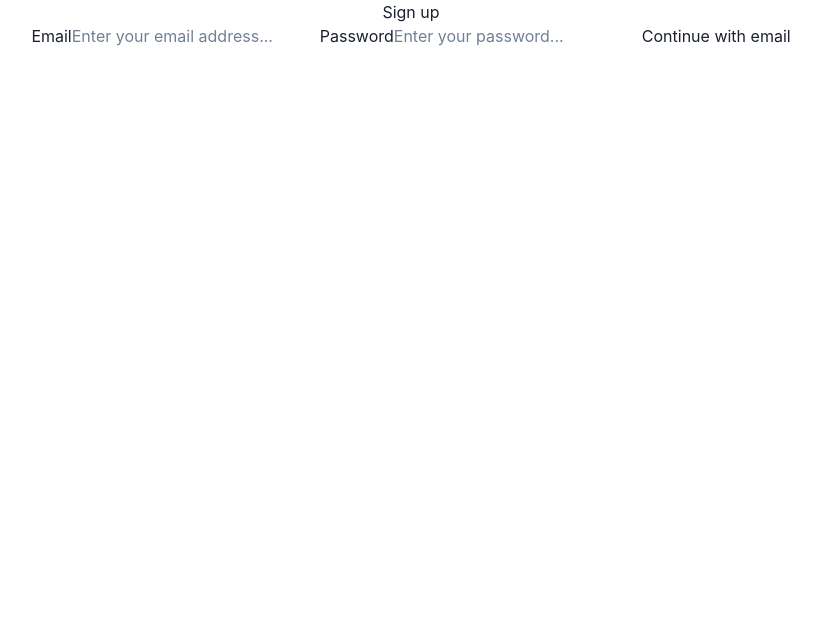
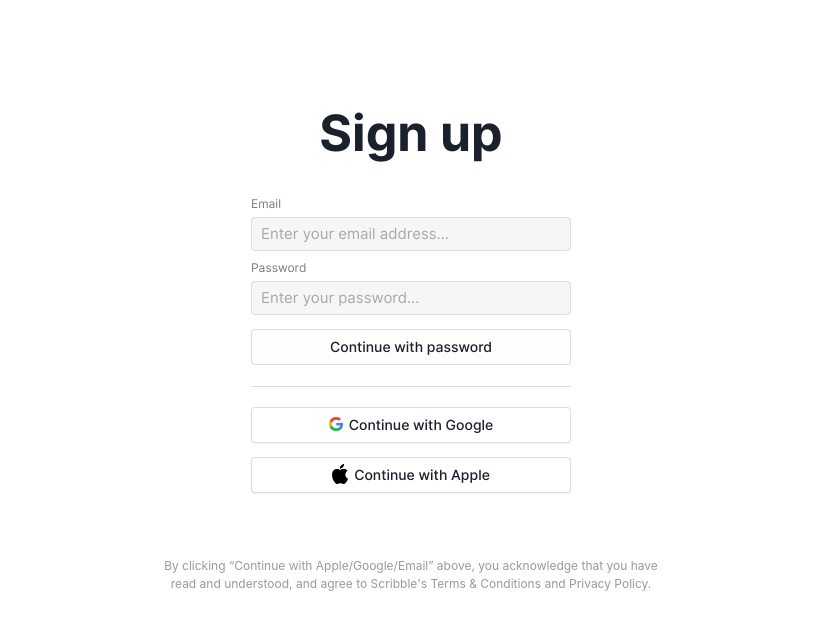
Before and after one commit to celuu/notion-clone, a React (Create React App) app in the folder frontend/: page /signup in a window 1280 px wide. Shown: the top 630 px of the page, without its empty margins (229-1050 px from the left). Built offline with nearby package versions, Linux system fonts and the light colour scheme.

Commit message:
added styling for signup page

```diff
--- a/frontend/src/features/Login/Login.css
+++ b/frontend/src/features/Login/Login.css
@@ -23,12 +23,6 @@
   user-select: none;
 }
 
-#email {
-  position: relative;
-}
-
-
-
 .continue-with-logo {
   margin: 0 6px 2px 0;
 }
@@ -50,13 +44,13 @@
   border-bottom: 1px solid rgba(55, 53, 47, 0.16);
 }
 
-.login-page {
+.session-page {
   width: 100%;
   display: flex;
   justify-content: center;
 }
 
-.login-form-container {
+.session-form-container {
   margin-top: 12vh;
   margin-bottom: 16vh;
   width: 100%;
@@ -67,13 +61,13 @@
   align-items: center;
 }
 
-.login-form-container > h1 {
+.session-form-container > h1 {
   font-size: 50px;
   margin-bottom: 24px;
   font-family: "inter-ui-bold", sans-serif;
 }
 
-.login-form {
+.session-form {
   display: flex;
   flex-direction: column;
   align-items: flex-start;
@@ -81,9 +75,9 @@
   max-width: 320px;
 }
 
-.login-form > label {
-  margin-bottom: 4px;
+.session-form > label {
   font-size: 12px;
+  font-family: "inter-ui-regular", sans-serif;
   color: rgba(55, 53, 47, 0.65);
 }
 
@@ -122,6 +116,10 @@
   font-weight: 400;
 }
 
+.signup-submit {
+  margin-bottom: 0;
+}
+
 .continue-with {
   background: white;
   line-height: 1.2;
@@ -135,6 +133,7 @@
 }
 
 .error {
+  font-family: "inter-ui-regular", sans-serif;
   color: rgb(235, 87, 87);
   font-size: 14px;
   width: 100%;
@@ -165,3 +164,19 @@
   margin-top: 10px;
   margin-bottom: 0;
 }
+
+input[type="search"]::-webkit-search-cancel-button {
+  -webkit-appearance: none;
+  height: 1em;
+  width: 1em;
+  border-radius: 50em;
+  background: url(https://pro.fontawesome.com/releases/v5.10.0/svgs/solid/times-circle.svg) no-repeat 50% 50%;
+  background-size: contain;
+  opacity: 0;
+  pointer-events: none;
+}
+
+input[type="search"]:focus::-webkit-search-cancel-button {
+  opacity: .3;
+  pointer-events: all;
+}
--- a/frontend/src/features/Login/Login.tsx
+++ b/frontend/src/features/Login/Login.tsx
@@ -31,10 +31,10 @@ const Login: React.FC = () => {
   };
 
   return (
-    <div className="login-page">
-      <div className="login-form-container">
+    <div className="session-page">
+      <div className="session-form-container">
         <h1>Log in</h1>
-        <form className="login-form" onSubmit={handleFormSubmit}>
+        <form className="session-form" onSubmit={handleFormSubmit}>
           <button className="form-button continue-with google">
             <img
               src={GoogleLogo}
@@ -60,7 +60,7 @@ const Login: React.FC = () => {
           </div>
           <label htmlFor="email">Email</label>
           <input
-            type="text"
+            type="search"
             id="email"
             placeholder="Enter your email address..."
             value={email}
--- a/frontend/src/features/Signup/Signup.tsx
+++ b/frontend/src/features/Signup/Signup.tsx
@@ -1,5 +1,9 @@
 import React, { useState } from "react";
 import { useSignup } from "../../hooks/useSignup";
+import "../Login/Login.css";
+import { Spinner } from "@chakra-ui/spinner";
+import GoogleLogo from "../../assets/google-logo.png";
+import AppleLogo from "../../assets/apple-logo.png";
 
 const Signup: React.FC = () => {
   const [email, setEmail] = useState<string>("");
@@ -12,12 +16,14 @@ const Signup: React.FC = () => {
   };
 
   return (
-    <form className="signup-form" onSubmit={handleSubmit}>
+    <div className="session-page">
+      <div className="session-form-container">
         <h1>Sign up</h1>
+        <form className="session-form" onSubmit={handleSubmit}>
           <label htmlFor="email">Email</label>
           <input
-        type="text"
-        name="email"
+            type="search"
+            id="email"
             placeholder="Enter your email address..."
             value={email}
             onChange={(e) => setEmail(e.target.value)}
@@ -25,14 +31,63 @@ const Signup: React.FC = () => {
           <label htmlFor="password">Password</label>
           <input
             type="password"
-        name="password"
+            id="password"
             placeholder="Enter your password..."
             value={password}
             onChange={(e) => setPassword(e.target.value)}
           />
-      <button disabled={!!isLoading}>Continue with email</button>
+          <button disabled={!!isLoading} className="form-button submit signup-submit">
+            {isLoading && <Spinner size="xs" sx={{ mr: "5px" }} />}Continue with
+            password
+          </button>
           {error && <div className="error">{error}</div>}
+          <div className="separator-container">
+            <div role="separator" className="separator"></div>
+          </div>
+          <button className="form-button continue-with google">
+            <img
+              src={GoogleLogo}
+              height="14px"
+              width="14px"
+              className="continue-with-logo"
+              alt="google logo"
+            />
+            Continue with Google
+          </button>
+          <button className="form-button continue-with apple">
+            <img
+              src={AppleLogo}
+              height="16px"
+              width="16px"
+              className="continue-with-logo"
+              alt="apple logo"
+            />
+            Continue with Apple
+          </button>
         </form>
+        <div className="disclaimer-text">
+          <p>
+            By clicking “Continue with Apple/Google/Email” above, you
+            acknowledge that you have read and understood, and agree to
+            Scribble's{" "}
+            <a
+              className="scribble-link"
+              href="https://www.notion.so/Terms-and-Privacy-28ffdd083dc3473e9c2da6ec011b58ac#33378f25e4084c96bb32bbae0cd074c5"
+            >
+              Terms & Conditions
+            </a>{" "}
+            and{" "}
+            <a
+              className="scribble-link"
+              href="https://www.notion.so/Privacy-Policy-3468d120cf614d4c9014c09f6adc9091"
+            >
+              Privacy Policy
+            </a>
+            .
+          </p>
+        </div>
+      </div>
+    </div>
   );
 };
 
```
Lines whose indentation alone changed are shown as unchanged.
